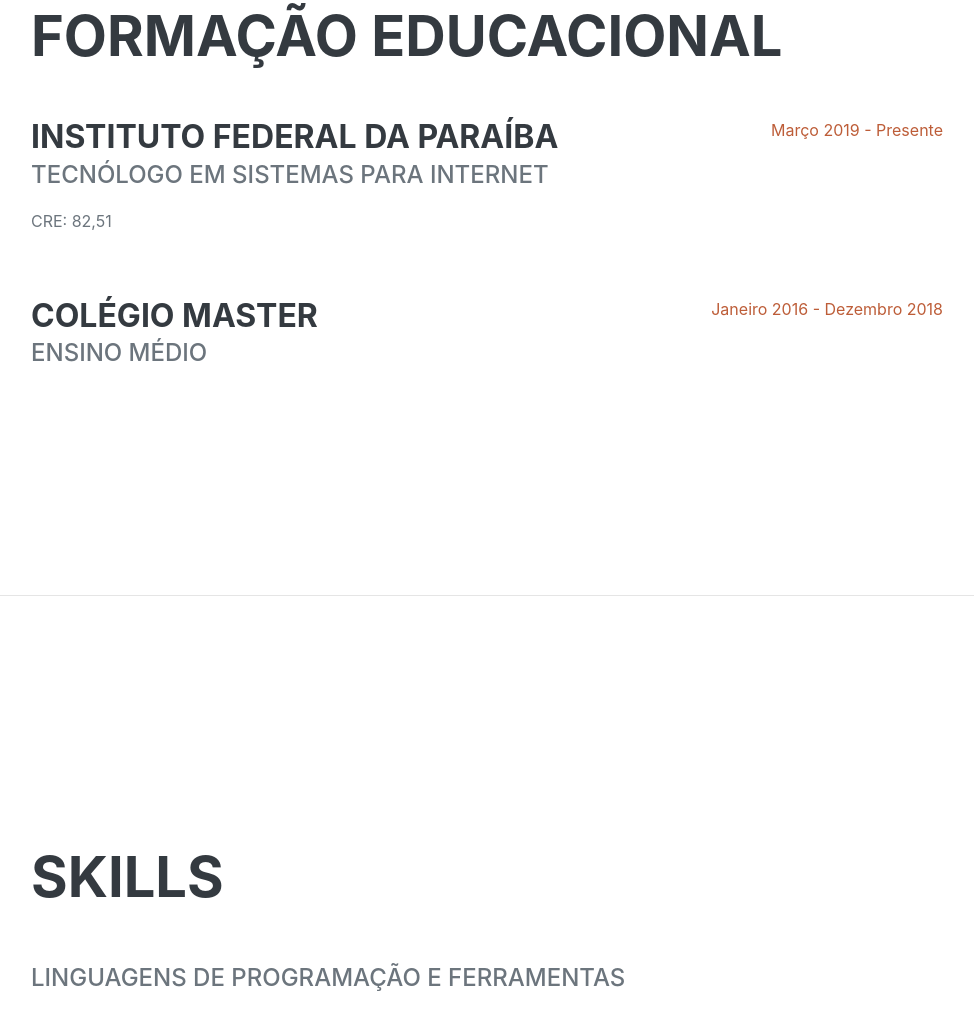
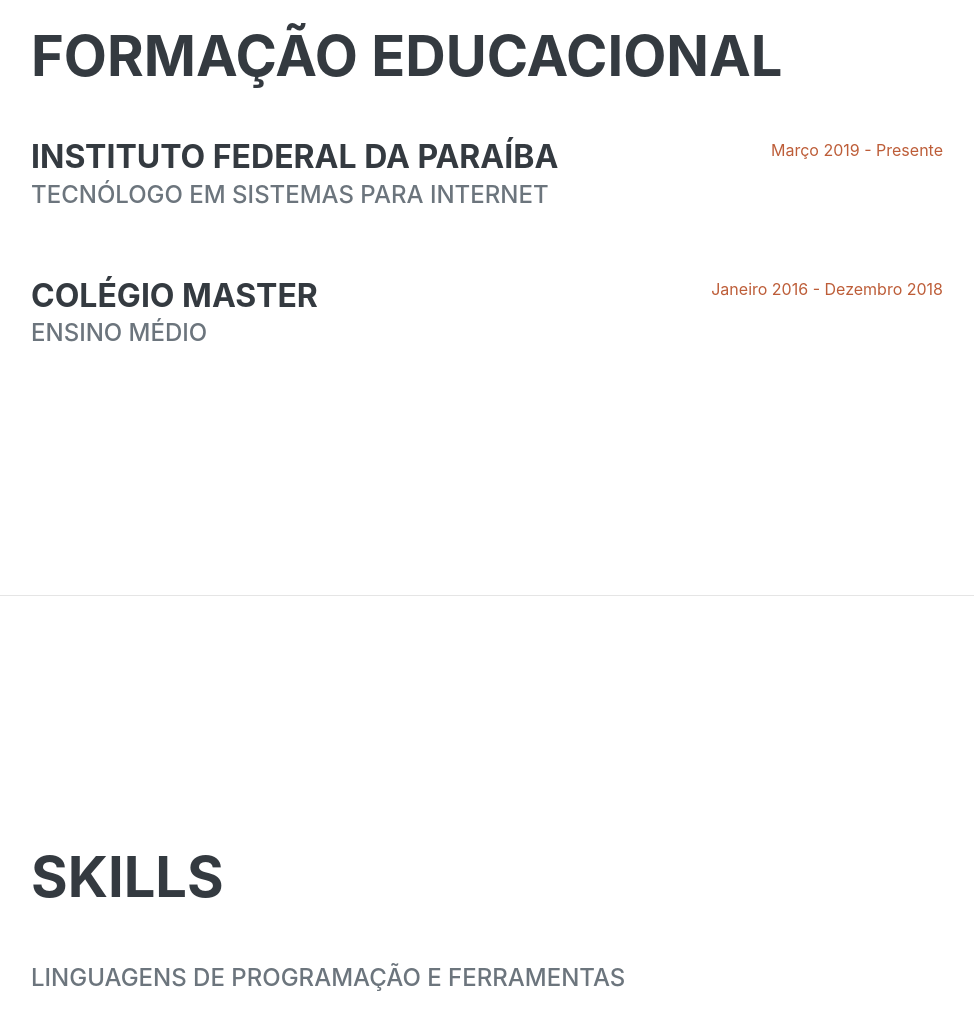
Before and after one commit to imbruh/Portfolio, a plain HTML site: page index.html in a window 1280 px wide. Shown: the part 1807-2816 px from the top of the page, without its empty margins (289-1263 px from the left). Drawn offline with nearby package versions, Linux system fonts and the light colour scheme; a web font is replaced by a local one.

Commit message:
Update index.html

```diff
--- a/index.html
+++ b/index.html
@@ -76,7 +76,6 @@
                         <div class="flex-grow-1">
                             <h3 class="mb-0">Instituto Federal da Paraíba</h3>
                             <div class="subheading mb-3">Tecnólogo em Sistemas para Internet</div>
-                            <p>CRE: 82,51</p>
                         </div>
                         <div class="flex-shrink-0"><span class="text-primary">Março 2019 - Presente</span></div>
                     </div>
```
